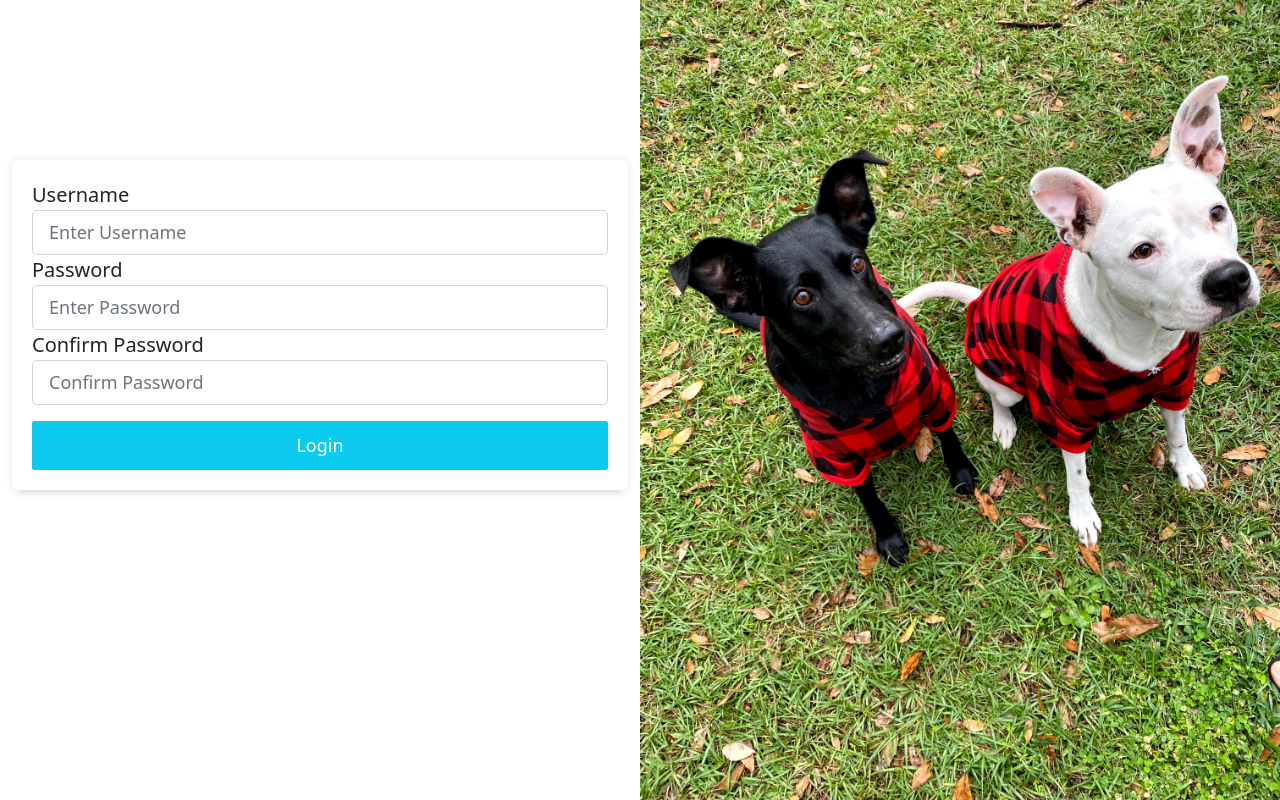
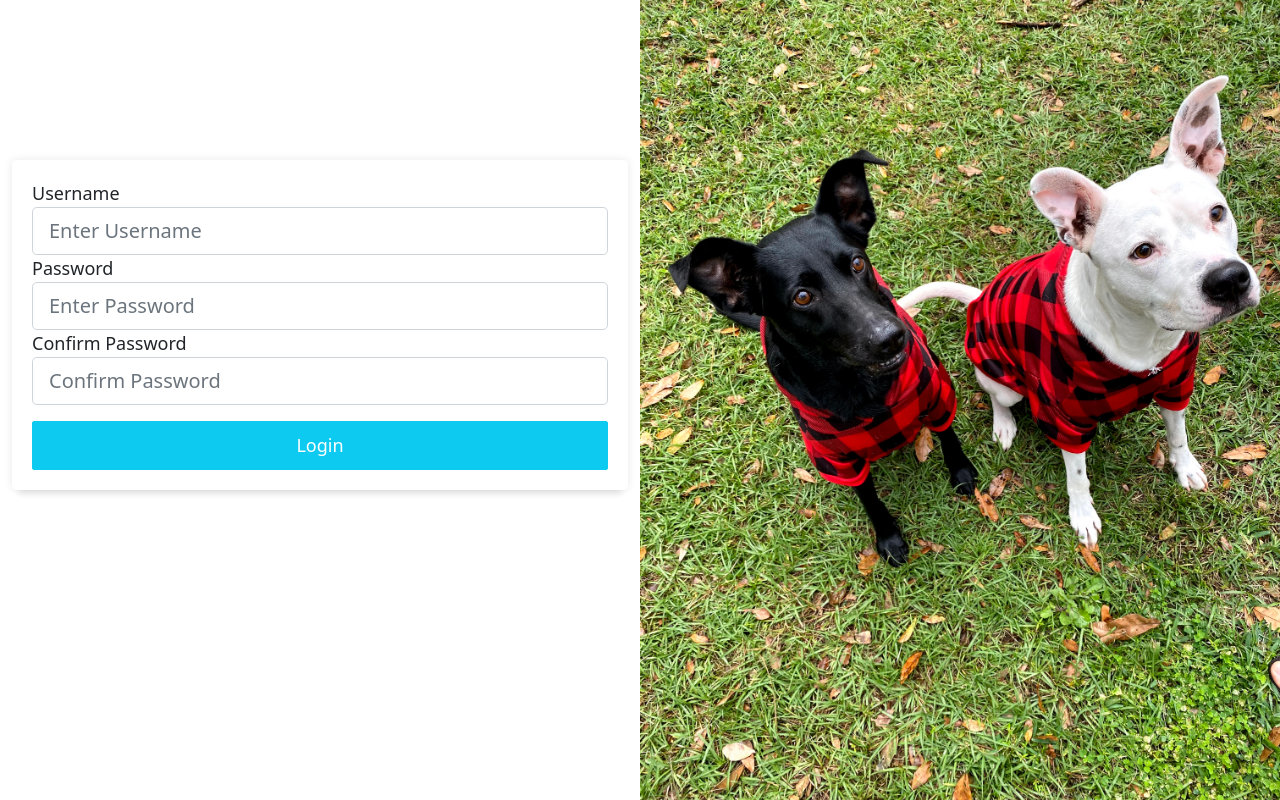
Before and after one commit to tyler-tee/Puploader, a Python web app: template app/templates/register.html in a window 1280 px wide. Shown: the part 72-872 px from the top of the page. Run offline with Jinja, Linux system fonts and the light colour scheme; the template is opened without the code that fills it, so the values that code supplies are empty; some libraries are stand-ins or nearby versions.

Commit message:
CSS cleanup

```diff
--- a/app/templates/register.html
+++ b/app/templates/register.html
@@ -8,7 +8,7 @@
     <div class="container-fluid">
         <div class="row">
             <div class="w-50 mx-auto text-black">
-                <div class="card" style="font-size: 20px; position: relative; top: 20%">
+                <div class="card" style="font-size: 18px; position: relative; top: 20%">
                     <div class="card-block">
                         <form action="" method="post" style="align-items: center">
                         {% if message %}
@@ -18,15 +18,15 @@
                         {% endif %}
                         <div class="form-group form-group-lg">
                             <label for="inputUsername">Username</label>
-                            <input name="inputUsername" class="form-control form-control-lg" id="inputUsername" placeholder="Enter Username" style="font-size: 18px">
+                            <input name="inputUsername" class="form-control form-control-lg" id="inputUsername" placeholder="Enter Username">
                         </div>
                         <div class="form-group form-group-lg">
                             <label for="inputPassword">Password</label>
-                            <input name="inputPassword" type="password" class="form-control form-control-lg" id="inputPassword" placeholder="Enter Password" style="font-size: 18px">
+                            <input name="inputPassword" type="password" class="form-control form-control-lg" id="inputPassword" placeholder="Enter Password">
                         </div>
                         <div class="form-group form-group-lg">
                             <label for="confirmPassword">Confirm Password</label>
-                            <input type="password" name="confirmPassword" class="form-control form-control-lg" id="confirmPassword" placeholder="Confirm Password" style="font-size: 18px">
+                            <input type="password" name="confirmPassword" class="form-control form-control-lg" id="confirmPassword" placeholder="Confirm Password">
                         </div>
                         <div class="pt-3 d-flex">
                             <button type="submit" class="btn btn-info btn-block" style="width: 100%; font-size: 18px; color: white">Login</button>
```
Also changed, not shown: app/templates/login.html (+4 -7 lines).
